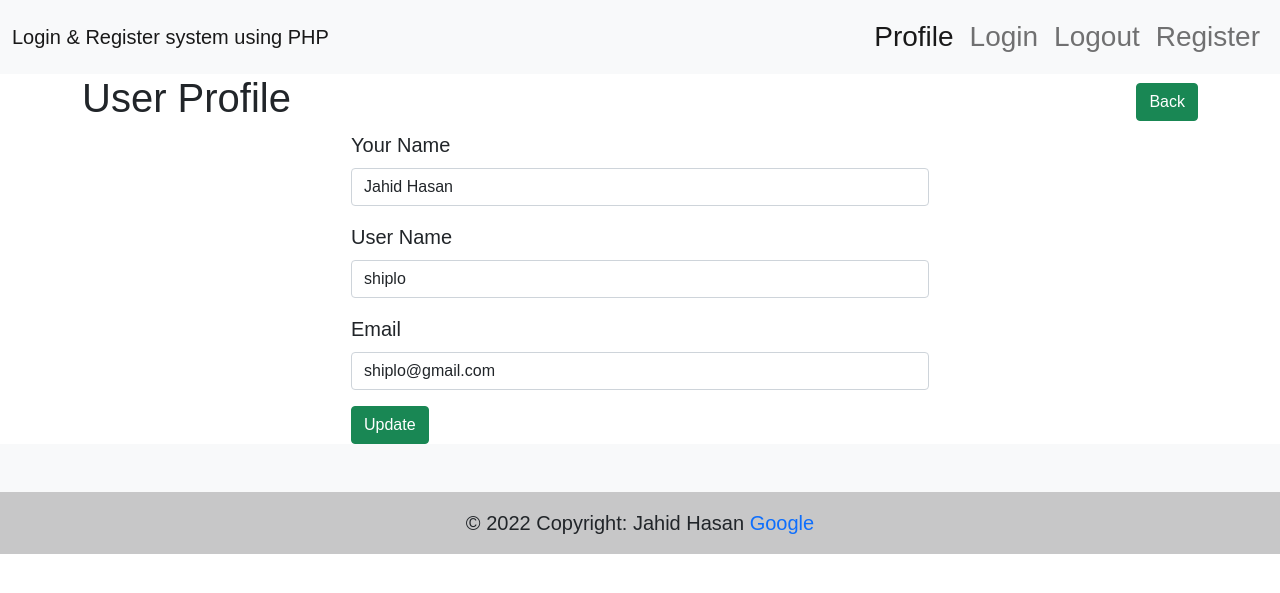
After one commit to mhannan-dev/php-oop-crud, a PHP site: page /profile.php in a window 1280 px wide. The commit adds this page. Shown: the top 593 px of the page. Run offline with PHP 8.4, Linux system fonts and the light colour scheme; some libraries are stand-ins or nearby versions; some web fonts are replaced.

Commit message:
create profile update page done and connected database

```diff
--- a/inc/navbar.php
+++ b/inc/navbar.php
@@ -31,7 +31,7 @@
             <div class="collapse navbar-collapse" id="navbarSupportedContent">
                 <ul class="navbar-nav ms-auto mb-2 mb-lg-0">
                     <li class="nav-item">
-                        <a class="nav-link active" aria-current="page" href="Profile.php">Profile</a>
+                        <a class="nav-link active" aria-current="page" href="profile.php">Profile</a>
                     </li>
                     <li class="nav-item">
                         <a class="nav-link" href="login.php">Login</a>
--- a/index.php
+++ b/index.php
@@ -1,6 +1,9 @@
 <?php
 
 include "inc/navbar.php";
+include "lib/User.php";
+
+$user = new User();
 
 ?>
 
--- /dev/null
+++ b/profile.php
@@ -0,0 +1,51 @@
+<?php
+
+include "inc/navbar.php";
+
+?>
+
+
+
+<div class="container">
+    <div class="heading text-center">
+        <table role="presentation" style="width:100%;border-collapse:collapse;border:0;border-spacing:0;">
+            <tr>
+                <td style="padding:0;width:50%;" align="left">
+                    <h1>User Profile</h1>
+                </td>
+
+                <td style="padding:0;width:50%;" align="right">
+                    <a class="btn btn-success" href="index.php">Back</a>
+                </td>
+
+            </tr>
+        </table>
+    </div>
+
+    <div class="row" style="max-width: 602px; margin: 0 auto;">
+        <form>
+            <div class="mb-3">
+                <label for="fname" class="form-label">Your Name</label>
+                <input type="text" class="form-control" id="fname" value="Jahid Hasan">
+            </div>
+
+            <div class="mb-3">
+                <label for="uname" class="form-label">User Name</label>
+                <input type="text" class="form-control" id="uname" value="shiplo">
+            </div>
+
+            <div class="mb-3">
+                <label for="email" class="form-label">Email</label>
+                <input type="email" class="form-control" id="email" value="shiplo@gmail.com">
+            </div>
+            <button type="submit" class="btn btn-success">Update</button>
+        </form>
+    </div>
+</div>
+
+
+<?php
+
+include "inc/footer.php";
+
+?>
```
Lines whose indentation alone changed are shown as unchanged.
